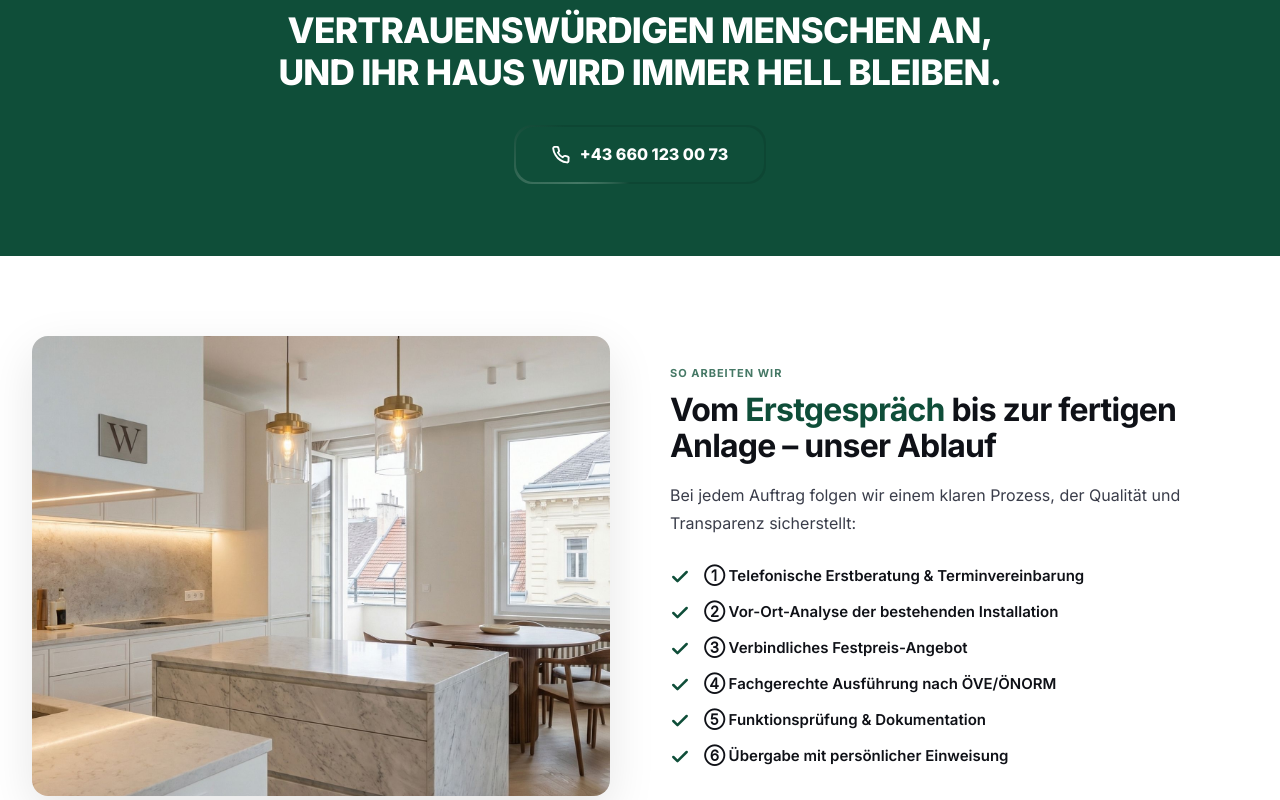
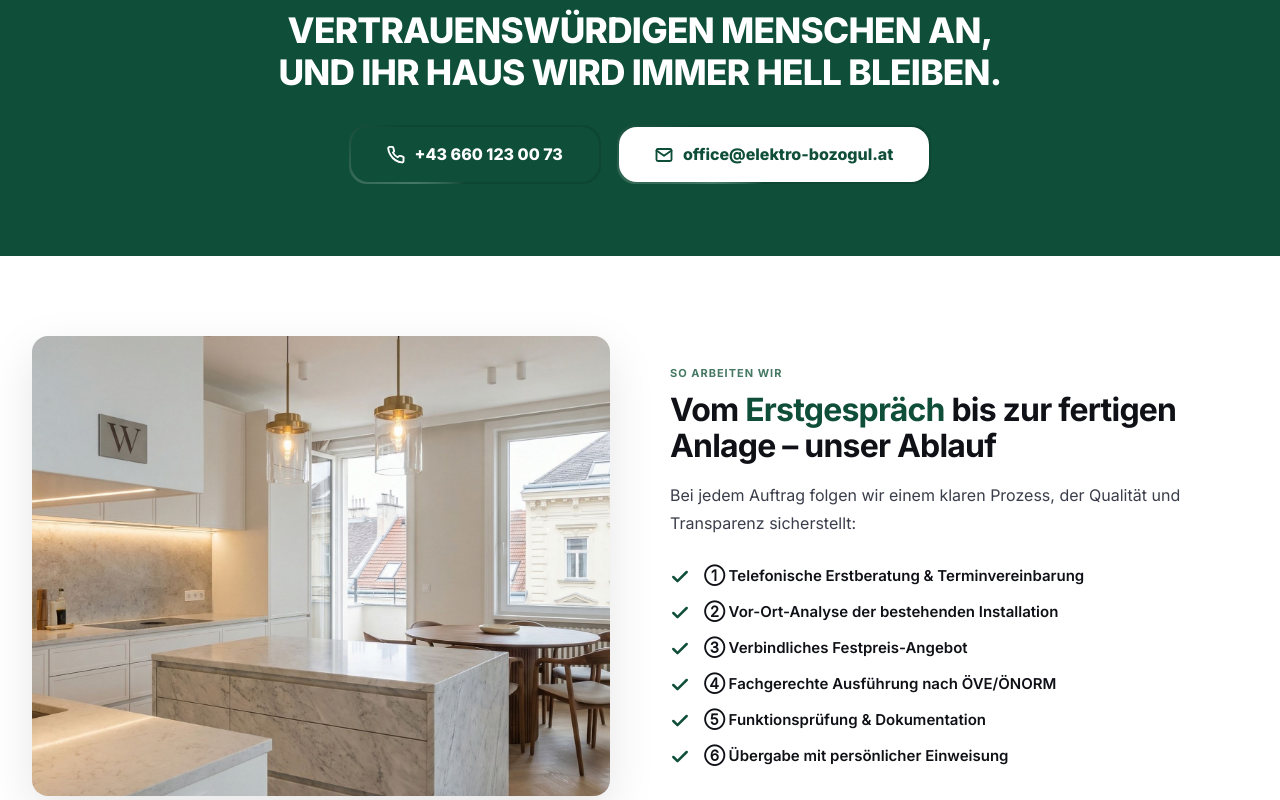
Before and after one commit to MaKiNiST19/elektrobozogul, a Next.js app: page / in a window 1280 px wide. Shown: the part 4400-5200 px from the top of the page. Built offline with nearby package versions, Linux system fonts and the light colour scheme.

Commit message:
mobil ve faq düzenleme

```diff
--- a/app/globals.css
+++ b/app/globals.css
@@ -713,49 +713,47 @@ p  { color: var(--mid); line-height: 1.75; }
   }
 
   .service-card__inner {
-    flex-direction: row !important;
+    flex-direction: column !important;
     height: auto !important;
-    min-height: 90px;
-    align-items: center;
     background: white;
     border-radius: 12px;
-    box-shadow: 0 4px 12px rgba(0,0,0,0.05); /* Daha yumuşak gölge */
+    box-shadow: 0 4px 12px rgba(0,0,0,0.05);
   }
 
   .service-card__img-container {
-    width: 90px !important;
-    height: 90px !important;
-    border-radius: 10px;
-    margin: 8px;
+    width: 100% !important;
+    height: 180px !important;
+    border-radius: 12px 12px 0 0;
     flex-shrink: 0;
   }
 
   .service-card__body {
     flex: 1;
-    padding: 10px 14px 10px 6px !important;
-    text-align: left !important;
+    padding: 20px !important;
+    text-align: center !important;
     border-top: none !important;
     border-left: none !important;
-    justify-content: center;
   }
 
   .service-card__title {
-    font-size: 13px !important;
+    font-size: 16px !important;
     font-weight: 800 !important;
-    margin-bottom: 2px !important;
+    margin-bottom: 8px !important;
     color: var(--primary) !important;
   }
 
   .service-card__desc {
     display: block;
-    font-size: 10.5px !important;
-    line-height: 1.4 !important;
-    opacity: 0.7;
-    margin-top: 2px !important;
+    font-size: 13px !important;
+    line-height: 1.5 !important;
+    opacity: 0.8;
+    margin-top: 4px !important;
+    margin-bottom: 16px !important;
   }
 
   .service-card__body .btn-sparkle {
-    display: none;
+    display: inline-flex !important;
+    width: 100%;
   }
 }
 
@@ -888,13 +886,45 @@ p  { color: var(--mid); line-height: 1.75; }
 
 /* FAQ */
 .faq-list { display: flex; flex-direction: column; gap: 8px; }
-.faq-item { border: 1px solid var(--border); border-radius: var(--r-md); overflow: hidden; transition: border-color .15s; }
-.faq-item:hover { border-color: var(--secondary); }
-.faq-item summary { padding: 16px 20px; font-weight: 500; font-size: 15px; cursor: pointer; display: flex; align-items: center; justify-content: space-between; list-style: none; color: var(--dark); gap: 12px; }
+.faq-item { background: white; border: 1px solid var(--border); border-radius: 12px; overflow: hidden; transition: all .2s ease; box-shadow: 0 1px 3px rgba(0,0,0,0.04); }
+.faq-item:hover { border-color: var(--primary); transform: translateY(-1px); box-shadow: 0 4px 12px rgba(0,0,0,0.05); }
+.faq-item summary {
+  padding: 16px 20px;
+  font-weight: 700;
+  font-size: 14px;
+  cursor: pointer;
+  display: flex;
+  align-items: center;
+  justify-content: space-between;
+  list-style: none;
+  color: var(--dark);
+  user-select: none;
+  gap: 12px;
+  transition: background 0.2s;
+}
 .faq-item summary::-webkit-details-marker { display: none; }
-.faq-item summary::after { content: '+'; font-size: 22px; color: var(--secondary); font-weight: 300; flex-shrink: 0; line-height: 1; }
-.faq-item[open] summary::after { content: ' '; }
-.faq-answer { padding: 14px 20px 16px; font-size: 14px; border-top: 1px solid var(--border); color: var(--mid); }
+.faq-item summary::after {
+  content: '+';
+  font-size: 20px;
+  color: var(--primary);
+  font-weight: 400;
+  flex-shrink: 0;
+  width: 24px;
+  height: 24px;
+  display: flex;
+  align-items: center;
+  justify-content: center;
+  transition: transform 0.3s ease;
+}
+.faq-item[open] summary { border-bottom: 1px solid var(--border); background: var(--bg); }
+.faq-item[open] summary::after { content: '−'; transform: rotate(180deg); }
+.faq-answer {
+  padding: 16px 20px;
+  font-size: 13.5px;
+  color: var(--mid);
+  line-height: 1.6;
+  background: white;
+}
 
 /* Chips */
 .chip-list { display: flex; flex-wrap: wrap; gap: 7px; }
@@ -1076,6 +1106,7 @@ p  { color: var(--mid); line-height: 1.75; }
 
 @media (max-width: 640px) {
   .hero h1 { font-size: 1.8rem; }
+  .hero__img { object-position: calc(50% + 5rem) 30% !important; }
   .hero__btns { flex-direction: column; width: 100%; }
   .hero__btns a { width: 100%; }
   .hero__btns .text_button { width: 100%; }
@@ -1105,8 +1136,8 @@ p  { color: var(--mid); line-height: 1.75; }
     display: flex !important;
     flex-direction: row !important;
     align-items: center !important;
-    justify-content: flex-start !important;
-    text-align: left !important;
+    justify-content: center !important;
+    text-align: center !important;
     width: 100% !important;
     padding: 12px 20px !important;
     border: none !important;
--- a/app/page.tsx
+++ b/app/page.tsx
@@ -26,7 +26,7 @@ export default function Home() {
   const faqs = [
     { q: "Bieten Sie einen 24h Notdienst in ganz Wien an?", a: "Ja, wir sind in allen 23 Bezirken Wiens rund um die Uhr für elektrische Notfälle erreichbar. Unser Notdienst-Team steht Ihnen täglich zur Verfügung – auch an Wochenenden und Feiertagen." },
     { q: "Wie schnell sind Sie im Falle eines Stromausfalls vor Ort?", a: "In der Regel sind wir innerhalb von 30–60 Minuten bei Ihnen vor Ort, abhängig von Ihrem Standort und der Verkehrslage. Bei kritischen Störungen kommen wir noch schneller." },
-    { q: "Was kostet ein Notdienst-Einsatz beim Elektriker?", a: "Die Kosten für einen Notdienst-Einsatz werden transparent kommuniziert. Wir erstellen Ihnen vor Arbeitsbeginn ein Angebot, damit Sie die Kosten kennen. Es gibt keine versteckten Zusatzgebühren." },
+    { q: "Was kostet ein Notdienst-Einsatz beim Elektriker?", a: "Die Kosten für den Notdienst werden vorab transparent mitgeteilt. Vor Arbeitsbeginn erhalten Sie ein Angebot. Es entstehen keine versteckten Zusatzgebühren." },
     { q: "Führen Sie auch E-Befunde für Mietwohnungen durch?", a: "Ja, wir erstellen rechtssichere E-Befunde für Privatpersonen, Vermieter und Hausverwaltungen nach ÖNORM. Der E-Befund dokumentiert den Zustand Ihrer Elektroinstallation." },
     { q: "Welche Elektroinstallationen führen Sie durch?", a: "Wir bieten Elektroinstallationen für Neubauten, Renovierungen und Modernisierungen. Das umfasst Stromverteilung, Beleuchtung, Steckdosen, Smart-Home-Systeme und Photovoltaik-Anlagen." },
     { q: "Sind Sie ein zertifizierter Meisterbetrieb?", a: "Ja, Elektro-Bozogul ist ein konzessionierter Meisterbetrieb in Wien. Alle unsere Arbeiten werden nach ÖNORM und ÖNORM-Bestimmungen durchgeführt." },
@@ -38,10 +38,10 @@ export default function Home() {
     { q: "Was ist Smart Home und wie können Sie helfen?", a: "Smart Home bedeutet intelligente Hausautomation – von intelligenten Beleuchtungssystemen bis zu Sicherheitssystemen. Wir installieren und konfigurieren moderne Smart-Home-Lösungen." },
     { q: "Welche Bezirke in Wien bedienen Sie?", a: "Wir bedienen alle 23 Wiener Bezirke: Innere Stadt, Leopoldstadt, Landstraße, Wieden, Margareten, Mariahilf, Neubau, Josefstadt, Alsergrund, Favoriten, Simmering, Meidling und weitere." },
     { q: "Wie buche ich einen Termin beim Elektriker?", a: "Sie können uns telefonisch unter +43 660 1230073 anrufen oder über unsere Website einen Termin buchen. Für Notfälle sind wir rund um die Uhr erreichbar." },
-    { q: "Bieten Sie eine Garantie auf Ihre Arbeiten?", a: "Ja, wir garantieren die Qualität unserer Arbeit. Sollte es Probleme geben, beheben wir diese kostenlos. Die genauen Bedingungen besprechen wir mit Ihnen." },
-    { q: "Kann ich als Mieter einen Elektriker bestellen?", a: "Ja, Sie können uns auch als Mieter bestellen. Bei Reparaturen trägt üblicherweise der Vermieter die Kosten. Für Notfälle kontaktieren Sie uns direkt." },
+    { q: "Bieten Sie eine Garantie auf Ihre Arbeiten?", a: "Wir gewährleisten die Qualität unserer Leistungen im Rahmen der gesetzlichen Gewährleistung. Mängel, die auf unsere Arbeit zurückzuführen sind, beheben wir kostenfrei. Ausgenommen sind Schäden durch unsachgemäße Nutzung oder äußere Einflüsse." },
+    { q: "Kann ich als Mieter einen Elektriker bestellen?", a: "Ja, auch als Mieter können Sie einen Elektriker beauftragen. Die Kostenübernahme erfolgt bei erforderlichen Reparaturen üblicherweise durch den Vermieter und sollte im Einzelfall geklärt werden. In Notfällen stehen wir Ihnen direkt zur Verfügung." },
     { q: "Was tun bei Stromausfall – wann Elektriker anrufen?", a: "Prüfen Sie zuerst Ihren Stromzähler und FI-Schalter. Wenn Sie das Problem nicht selbst lösen können oder es mehrere Bereiche betrifft, rufen Sie uns an." },
-    { q: "Wie erkenne ich fehlerhafte Elektroinstallationen?", a: "Anzeichen sind häufig auslösende Sicherungsautomaten, Stromschläge an Geräten, Verschmorungsgeruch oder warme Steckdosen. Lassen Sie diese sofort von einem Fachmann prüfen." },
+    { q: "Wie erkenne ich fehlerhafte Elektroinstallationen?", a: "Typische Anzeichen sind häufig auslösende Sicherungsautomaten, spürbare Stromschläge an Geräten, Verschmorungsgeruch oder ungewöhnlich warme Steckdosen. In diesen Fällen sollte die Anlage umgehend von einer Elektrofachkraft geprüft werden." },
     { q: "Was kostet eine Elektroinstallation im Neubau?", a: "Die Kosten hängen vom Umfang, der Fläche und den Anforderungen ab. Wir erstellen Ihnen gerne ein detailliertes Angebot basierend auf Ihren Plänen." },
     { q: "Wie lange dauert eine komplette Elektrorenovierung?", a: "Das hängt von der Größe und Komplexität ab. Ein durchschnittliches Einfamilienhaus benötigt etwa 2–4 Wochen. Wir erstellen einen Zeitplan mit Ihnen." }
   ];
@@ -249,6 +249,7 @@ export default function Home() {
           <h2 style={{ color: 'white', fontSize: 'clamp(1.4rem, 3vw, 2.2rem)', fontWeight: 800, letterSpacing: '-0.02em', maxWidth: '780px', margin: '0 auto 32px', lineHeight: 1.2, textTransform: 'uppercase' }}>
             Vertrauenswürdigen Menschen an,<br /> und Ihr Haus wird immer hell bleiben.
           </h2>
+          <div style={{ display: 'flex', gap: '16px', justifyContent: 'center', flexWrap: 'wrap' }}>
             <a href="tel:+436601230073" className="btn-sparkle">
               <span className="text_button" style={{ padding: '14px 36px', fontSize: '16px', fontWeight: 800, display: 'inline-flex', alignItems: 'center', gap: '10px' }}>
                 <svg width="18" height="18" viewBox="0 0 24 24" fill="none" stroke="currentColor" strokeWidth="2.5" strokeLinecap="round" strokeLinejoin="round">
@@ -257,6 +258,25 @@ export default function Home() {
                 +43 660 123 00 73
               </span>
             </a>
+            <a href="mailto:office@elektro-bozogul.at" className="btn-sparkle">
+              <span className="text_button" style={{
+                padding: '14px 36px',
+                fontSize: '16px',
+                fontWeight: 800,
+                display: 'inline-flex',
+                alignItems: 'center',
+                gap: '10px',
+                background: 'white',
+                color: 'var(--primary)'
+              }}>
+                <svg width="18" height="18" viewBox="0 0 24 24" fill="none" stroke="currentColor" strokeWidth="2.5" strokeLinecap="round" strokeLinejoin="round">
+                  <path d="M4 4h16c1.1 0 2 .9 2 2v12c0 1.1-.9 2-2 2H4c-1.1 0-2-.9-2-2V6c0-1.1.9-2 2-2z"/>
+                  <polyline points="22,6 12,13 2,6"/>
+                </svg>
+                office@elektro-bozogul.at
+              </span>
+            </a>
+          </div>
         </div>
       </section>
 
@@ -306,7 +326,7 @@ export default function Home() {
             <div style={{ display: 'flex', flexDirection: 'column', gap: '20px' }}>
               {[
                 { name: 'Thomas K.', text: 'Sehr kompetent und schnell. Nach dem Stromausfall war das Team innerhalb von 45 Minuten vor Ort.', stars: 5 },
-                { name: 'Hausverwaltung Mayer & Co.', text: 'Verlässlicher Partner für unsere Wohnanlagen. E-Befunde werden immer pünktlich und rechtssicher erstellt.', stars: 5 },
+                { name: 'Hausverwaltung Mayer & Co.', text: 'Verlässlicher Partner for unsere Wohnanlagen. E-Befunde werden immer pünktlich und rechtssicher erstellt.', stars: 5 },
                 { name: 'Maria S.', text: 'Top Arbeit bei der Elektroinstallation in unserer neuen Wohnung. Faire Preise und sehr sauber gearbeitet.', stars: 5 },
               ].map((r) => (
                 <div key={r.name} style={{ background: 'white', border: '1px solid var(--border)', borderRadius: '12px', padding: '20px 24px', boxShadow: '0 2px 8px rgba(0,0,0,0.04)' }}>
@@ -414,11 +434,11 @@ export default function Home() {
           <h2 style={{ textAlign: 'center', marginBottom: '48px' }}>Häufig gestellte Fragen – Elektriker Wien</h2>
           <div className="faq-grid">
             {faqs.map((faq) => (
-              <details key={faq.q} className="faq-item" style={{ background: 'white', border: '1px solid var(--border)', borderRadius: '8px', padding: '0', boxShadow: '0 1px 3px rgba(0,0,0,0.04)' }}>
-                <summary style={{ cursor: 'pointer', fontWeight: 600, fontSize: '13px', color: 'var(--dark)', listStyle: 'none', userSelect: 'none', padding: '12px 14px', display: 'flex', alignItems: 'center', justifyContent: 'space-between', transition: 'background 0.2s' }}>
+              <details key={faq.q} className="faq-item">
+                <summary>
                   <span>{faq.q}</span>
                 </summary>
-                <div className="faq-answer" style={{ fontSize: '13px', color: 'var(--mid)', lineHeight: 1.5, padding: '0 14px 12px 14px', borderTop: '1px solid var(--border)', maxHeight: '200px', overflow: 'auto' }}>
+                <div className="faq-answer">
                   {faq.a}
                 </div>
               </details>
```
Lines whose indentation alone changed are shown as unchanged.
